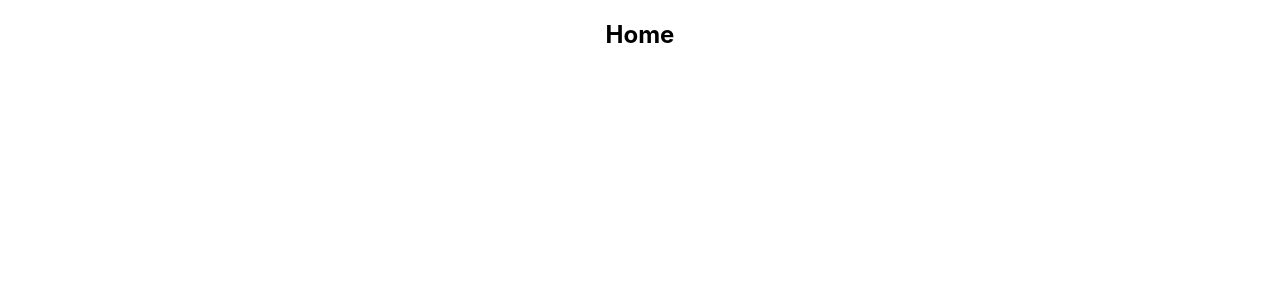
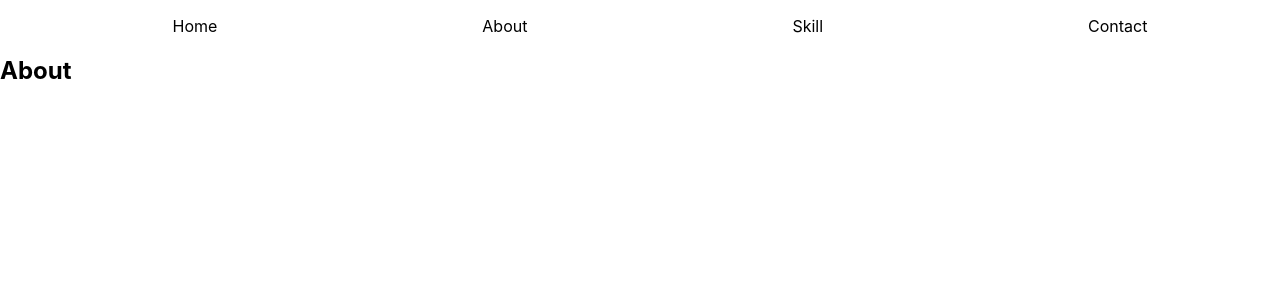
Before and after one commit to shinp09/portfolio, a React (Create React App) app: page /About in a window 1280 px wide. Shown: the top 300 px of the page. Built offline with nearby package versions, Linux system fonts and the light colour scheme.

Commit message:
Headerの作成 #3>

```diff
--- a/package.json
+++ b/package.json
@@ -9,9 +9,11 @@
     "@types/jest": "^26.0.15",
     "@types/node": "^12.0.0",
     "@types/react-dom": "^17.0.0",
+    "@types/react-router-dom": "^5.1.7",
     "node": "^15.8.0",
     "react": "^17.0.1",
     "react-dom": "^17.0.1",
+    "react-router-dom": "^5.2.0",
     "react-scripts": "4.0.3",
     "sass": "^1.32.8",
     "typescript": "^4.1.2",
--- a/src/App.css
+++ /dev/null
@@ -1,38 +0,0 @@
-.App {
-  text-align: center;
-}
-
-.App-logo {
-  height: 40vmin;
-  pointer-events: none;
-}
-
-@media (prefers-reduced-motion: no-preference) {
-  .App-logo {
-    animation: App-logo-spin infinite 20s linear;
-  }
-}
-
-.App-header {
-  background-color: #282c34;
-  min-height: 100vh;
-  display: flex;
-  flex-direction: column;
-  align-items: center;
-  justify-content: center;
-  font-size: calc(10px + 2vmin);
-  color: white;
-}
-
-.App-link {
-  color: #61dafb;
-}
-
-@keyframes App-logo-spin {
-  from {
-    transform: rotate(0deg);
-  }
-  to {
-    transform: rotate(360deg);
-  }
-}
--- a/src/App.tsx
+++ b/src/App.tsx
@@ -1,11 +1,23 @@
 import * as React from "react";
-import "./App.css";
-import { Home } from "./components/Page/Home/Home";
+import Home from "./components/Page/Home/Home";
+import About from "./components/Page/About/About";
+import Skill from "./components/Page/Skill/Skill";
+import Contact from "./components/Page/Contact/Contact";
+import { BrowserRouter as Router, Route, Switch } from "react-router-dom";
+import Header from "./components/Organisms/Header/Header";
 
 function App() {
   return (
     <div className="App">
-      <Home />
+      <Router>
+        <Header />
+        <Switch>
+          <Route exact path={"/"} component={Home} />
+          <Route path={"/About"} component={About} />
+          <Route path={"/Skill"} component={Skill} />
+          <Route path={"/Contact"} component={Contact} />
+        </Switch>
+      </Router>
     </div>
   );
 }
--- /dev/null
+++ b/src/components/Organisms/Header/Header.module.scss
@@ -0,0 +1,12 @@
+.container {
+  display: flex;
+  justify-content: space-around;
+  list-style: none;
+  a {
+    color: #000000;
+    text-decoration: none;
+    &:hover {
+      opacity: 0.3;
+    }
+  }
+}
--- /dev/null
+++ b/src/components/Organisms/Header/Header.tsx
@@ -0,0 +1,26 @@
+import React from "react";
+import style from "./Header.module.scss";
+import { Link } from "react-router-dom";
+
+const Header = () => {
+  return (
+    <div>
+      <ul className={style.container}>
+        <li>
+          <Link to="/">Home</Link>
+        </li>
+        <li>
+          <Link to="/About">About</Link>
+        </li>
+        <li>
+          <Link to="/Skill">Skill</Link>
+        </li>
+        <li>
+          <Link to="/Contact">Contact</Link>
+        </li>
+      </ul>
+    </div>
+  );
+};
+
+export default Header;
--- a/src/components/Page/About/About.tsx
+++ b/src/components/Page/About/About.tsx
@@ -1,7 +1,11 @@
 import React from "react";
 
-const About = () => {
-  return <div></div>;
+const About: React.FC = () => {
+  return (
+    <div>
+      <h2>About</h2>
+    </div>
+  );
 };
 
 export default About;
--- /dev/null
+++ b/src/components/Page/Contact/Contact.tsx
@@ -0,0 +1,11 @@
+import React from "react";
+
+const Contact: React.FC = () => {
+  return (
+    <div>
+      <h2>Contact</h2>
+    </div>
+  );
+};
+
+export default Contact;
--- a/src/components/Page/Home/Home.tsx
+++ b/src/components/Page/Home/Home.tsx
@@ -1,9 +1,11 @@
-import * as React from "react";
+import React from "react";
 
-export const Home: React.FC = () => {
+const Home: React.FC = () => {
   return (
     <div>
       <h2>Home</h2>
     </div>
   );
 };
+
+export default Home;
--- /dev/null
+++ b/src/components/Page/Skill/Skill.tsx
@@ -0,0 +1,11 @@
+import React from "react";
+
+const Skill: React.FC = () => {
+  return (
+    <div>
+      <h2>Skill</h2>
+    </div>
+  );
+};
+
+export default Skill;
```
Also changed, not shown: src/logo.svg (deleted), 1 other file (tests, documents, lock files or other folders).
